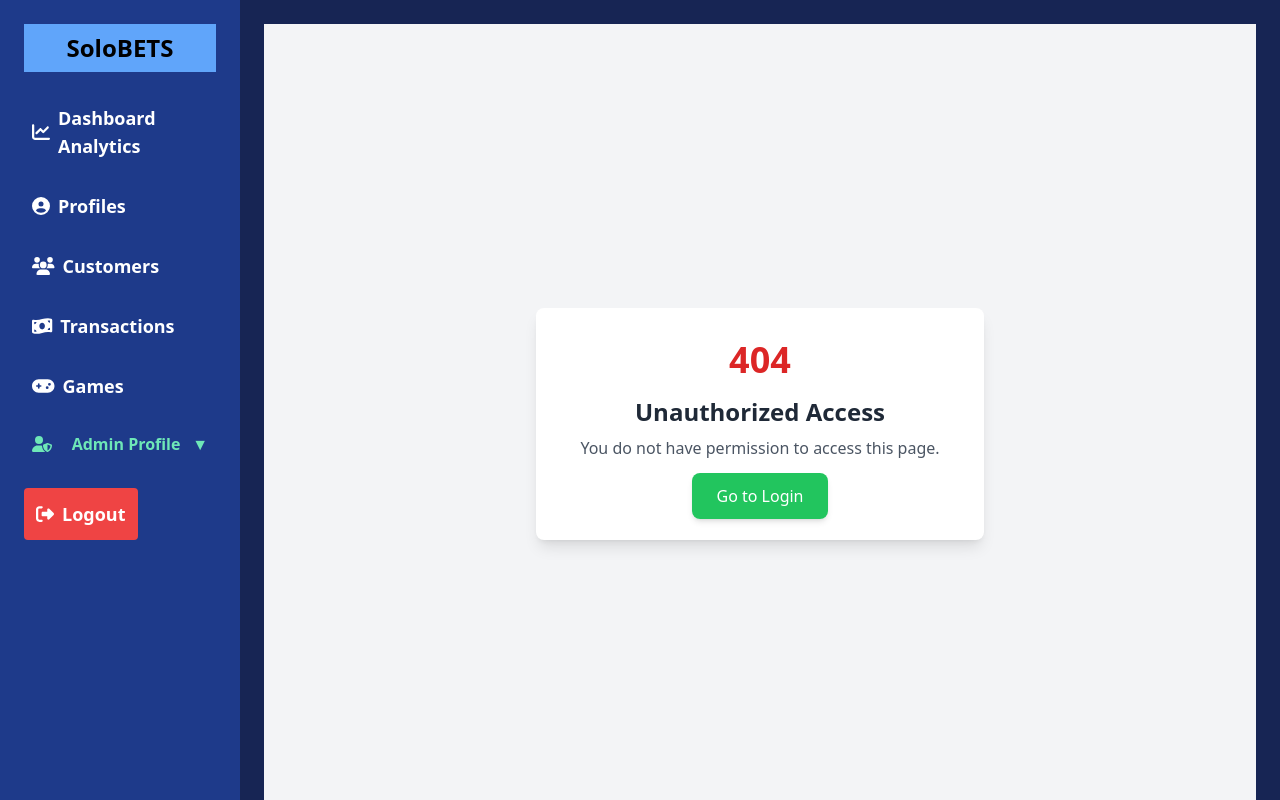
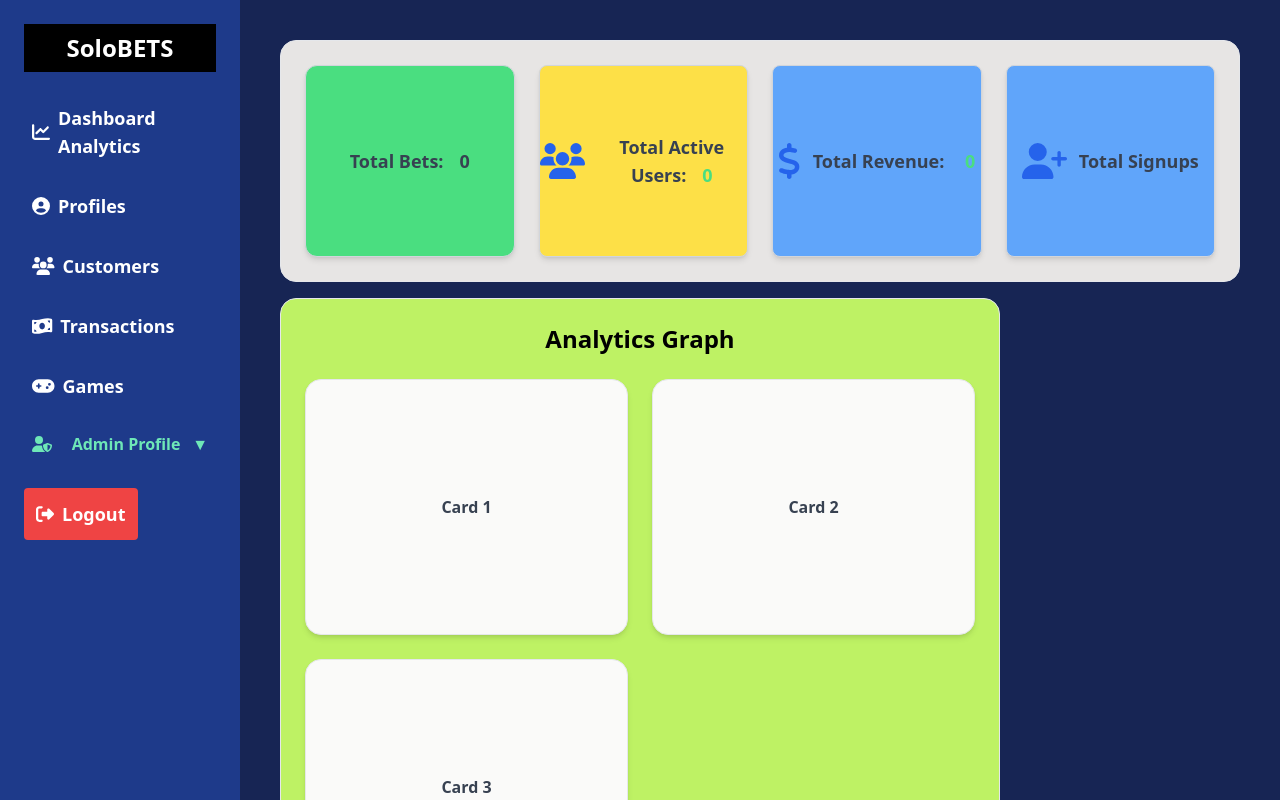
Before and after one commit to sololemons/BettingDashboard, a Vue app: page /analytics in a window 1280 px wide. Before the commit this address led to /unauthorized. Built offline with nearby package versions, Linux system fonts and the light colour scheme; no server answers; sample sign-in values are in the browser's storage.

Commit message:
seventh commit

```diff
--- a/package.json
+++ b/package.json
@@ -13,9 +13,14 @@
     "@fortawesome/free-solid-svg-icons": "^6.7.2",
     "@fortawesome/vue-fontawesome": "^3.0.8",
     "axios": "^1.8.1",
+    "canvasjs": "^1.8.3",
+    "chart.js": "^3.9.1",
     "pinia": "^3.0.1",
+    "recharts": "^2.15.1",
     "tailwind-scrollbar-hide": "^2.0.0",
     "vue": "^3.5.13",
+    "vue-chart-3": "^3.1.8",
+    "vue-chartjs": "^5.3.2",
     "vue-router": "^4.5.0"
   },
   "devDependencies": {
--- a/src/components/Analytics.vue
+++ b/src/components/Analytics.vue
@@ -1,25 +1,34 @@
 <template>
-  <div class="flex flex-col md:flex-row justify-between items-start gap-4 p-4">
+  <div class="flex flex-col justify-between items-start gap-4 p-4">
 
 
     <div class="relative flex flex-col bg-stone-200 rounded-2xl border border-gray-200 p-6 w-full
-      sm:w-11/12 md:w-[53%] lg:w-[80%] xl:w-[70%]">
-      <div class="grid grid-cols-1 sm:grid-cols-2 lg:grid-cols-3 gap-6">
+      sm:w-11/12 md:w-[53%] lg:w-[80%] xl:w-full">
+      <div class="grid grid-cols-1 sm:grid-cols-2 lg:grid-cols-4 gap-6">
 
         <div class="bg-green-400 h-32 sm:h-40 md:h-44 lg:h-48 rounded-xl shadow-md flex items-center justify-center
           transform hover:scale-95 transition border border-gray-300">
-          <p class="text-gray-700 font-semibold text-lg text-center">Total Bets</p>
+          <p class="text-gray-700 font-semibold text-lg text-center"><span class="mr-4">Total Bets:</span><span class="font-extrabold text-lg text-green-400"></span>{{ totalBetsPlaced  }}</p>
         </div>
 
         <div class="bg-yellow-300 h-32 sm:h-40 md:h-44 lg:h-48 rounded-lg shadow-md flex items-center justify-center
           transform hover:scale-95 transition border border-gray-300">
-          <p class="text-gray-700 font-semibold text-lg text-center">Total Active Users</p>
+          <font-awesome-icon :icon="['fas', 'users']" class=" text-blue-600 mr-3 text-4xl" />
+          <p class="text-gray-700 font-semibold text-lg text-center"><span class="mr-4">Total Active Users:</span><span class="font-extrabold text-lg text-green-400">{{ totalActiveUsers }}</span></p>
         </div>
 
         <div class="bg-blue-400 h-32 sm:h-40 md:h-44 lg:h-48 rounded-lg shadow-md flex items-center justify-center
           transform hover:scale-95 transition border border-gray-300">
-          <p class="text-gray-700 font-semibold text-lg text-center">Total Revenue</p>
+          <font-awesome-icon :icon="['fas', 'dollar-sign']" class=" text-blue-600 mr-3 text-4xl" />
+          <p class="text-gray-700 font-semibold text-lg text-center"><span class="mr-4">Total Revenue: </span><span class="font-extrabold text-lg text-green-400">{{ totalRevenue }}</span></p>
         </div>
+        <div class="bg-blue-400 h-32 sm:h-40 md:h-44 lg:h-48 rounded-lg shadow-md flex items-center justify-center
+          transform hover:scale-95 transition border border-gray-300">
+          <font-awesome-icon :icon="['fas', 'user-plus']" class=" text-blue-600 mr-3 text-4xl" />
+          <p class="text-gray-700 font-semibold text-lg text-center">Total Signups</p>
+        </div>
+
+
 
       </div>
     </div>
@@ -48,35 +57,76 @@
             <p class="text-gray-700 font-semibold">Card 3</p>
           </div>
 
-          <div class="bg-stone-50 p-6 rounded-2xl shadow-md border border-gray-200 flex items-center justify-center
-            h-40 sm:h-44 md:h-48 lg:h-56 xl:h-64">
-            <p class="text-gray-700 font-semibold">Card 4</p>
-          </div>
+
+
+
+
+
 
         </div>
       </div>
     </div>
+
   </div>
 
-  <div class="relative flex flex-col bg-lime-300 rounded-2xl border border-gray-200 p-6
-    sm:w-11/12 md:w-[45%] lg:w-[54%] xl:w-[47%]">
-
-    <div class="grid grid-cols-1 sm:grid-cols-2 lg:grid-cols-3 gap-6">
-
-      <div class="bg-green-400 h-32 sm:h-40 md:h-44 lg:h-48 rounded-lg shadow-md flex items-center justify-center
-        transform hover:scale-95 transition border border-gray-300">
-      </div>
-
-      <div class="bg-yellow-300 h-32 sm:h-40 md:h-44 lg:h-48 rounded-lg shadow-md flex items-center justify-center
-        transform hover:scale-95 transition border border-gray-300">
-
-      </div>
-
-      <div class="bg-blue-400 h-32 sm:h-40 md:h-44 lg:h-48 rounded-lg shadow-md flex items-center justify-center
-        transform hover:scale-95 transition border border-gray-300">
-      </div>
-
-    </div>
-  </div>
 
 </template>
+<script setup>
+import { ref } from 'vue';
+import { onMounted } from 'vue';
+import{ computed } from 'vue';
+import axios from 'axios';
+
+
+const bets = ref([]);
+const users = ref([]);
+const transactions = ref([]);
+
+
+
+const fetchBets = async () => {
+  try {
+    const response = await axios.get(`http://localhost:8081/admins/all/bets`);
+    bets.value = response.data;
+  } catch (error) {
+    console.error("No bets found", error);
+    bets.value = [];
+  }
+};
+
+const fetchUsers = async () => {
+  try {
+    const response = await axios.get(`http://localhost:8081/admins/all/user`);
+    users.value = response.data;
+  } catch (error) {
+    console.error("No users found", error);
+    users.value = [];
+  }
+};
+const fetchTransactions = async () => {
+  try {
+    const response = await axios.get(`http://localhost:8081/admins/fetch/all`);
+    transactions.value = response.data;
+  } catch (error) {
+    console.error("No transactions found", error);
+    transactions.value = [];
+  }
+};
+
+const totalActiveUsers = computed(() => users.value.length);
+const totalBetsPlaced = computed(() => bets.value.length);
+
+const totalRevenue = computed(() => {
+  return transactions.value
+    .filter(transaction => transaction.transactionType === 'DEBIT')
+    .reduce((sum, transaction) => sum + (transaction.amount || 0), 0);
+});
+
+
+onMounted(() => {
+  fetchBets();
+  fetchUsers();
+  fetchTransactions();
+
+});
+</script>
--- a/src/components/Profiles.vue
+++ b/src/components/Profiles.vue
@@ -19,17 +19,30 @@
       </button>
     </div>
 
-    <div v-if="user" class="flex flex-col lg:flex-row gap-4 mt-4">
-      <div class="flex flex-col items-center border border-gray-300 bg-white w-full lg:w-1/2 xl:w-[40%] p-6 rounded-2xl shadow-md">
-        <div class="text-2xl font-extrabold hover:scale-95 transition cursor-pointer">Profile</div>
-        <div class="flex flex-col w-full p-4 border bg-stone-100 shadow-lg rounded-lg space-y-4 mt-4">
-          <p><span class="font-semibold">📞 Phone Number:</span> {{ user.phoneNumber }}</p>
-          <p><span class="font-semibold">Customer ID:</span> {{ user.id }}</p>
-        </div>
-      </div>
+    <div v-if="user" class="flex flex-col lg:flex-row gap-6 mt-6">
+  <!-- Profile Card -->
+  <div class="flex flex-col items-center border border-gray-300 bg-white w-full lg:w-1/2 xl:w-[40%] p-6 rounded-2xl shadow-md">
+    <h2 class="text-2xl font-extrabold hover:scale-95 transition cursor-pointer">Profile</h2>
 
-      <div class="border border-gray-300 bg-white w-full lg:w-1/2 xl:w-[60%] h-96 rounded-2xl shadow-md"></div>
+    <div class="flex flex-col w-full p-4 border bg-stone-100 shadow-lg rounded-lg space-y-4 mt-4">
+      <p><span class="font-semibold">📞 Phone Number:</span> {{ user.phoneNumber }}</p>
+      <p><span class="font-semibold">🆔 Customer ID:</span> {{ user.id }}</p>
+      <p><span class="font-semibold">💰 Account Balance:</span> {{ user.accountBalance }}</p>
     </div>
+  </div>
+
+
+  <div class="border border-gray-300 bg-white w-full lg:w-1/2 xl:w-[60%] p-6 rounded-2xl shadow-md">
+    <h2 class="text-2xl font-extrabold mb-4">Betting Summary</h2>
+
+    <div class="space-y-3">
+      <p><span class="font-extrabold">Number of Bets Placed:</span> {{ totalBetsPlaced }}</p>
+      <p><span class="font-extrabold">Status:</span> <span class="text-gray-700">Active</span></p>
+      <p><span class="font-extrabold">Total Amount Deposited:</span> {{ totalDeposited }}</p>
+      <p><span class="font-extrabold">Total Amount Withdrawn:</span></p>
+    </div>
+  </div>
+</div>
 
 
     <div class="flex space-x-4 mt-6 border-b">
@@ -60,7 +73,7 @@
               <button class="bg-yellow-300 rounded-2xl px-4 py-1">{{ bet.status }}</button>
             </td>
             <td class="py-3">{{ bet.totalGames }}</td>
-            <td class="py-3">{{ bet.totalOdds }}</td>
+            <td class="py-3">{{ bet.totalOdds.toFixed(2) }}</td>
           </tr>
         </tbody>
       </table>
@@ -105,6 +118,7 @@ import axios from "axios";
 import BetslipModal from "./BetslipModal.vue";
 import { useRoute } from "vue-router";
 import LoadingSpinner from "./LoadingSpinner.vue";
+import { computed } from "vue";
 
 const router = useRoute()
 const searchPhone = ref("");
@@ -174,6 +188,13 @@ const fetchTransactions = async (id) => {
     transactions.value = [];
   }
 };
+
+const totalBetsPlaced = computed(() => bets.value.length);
+const totalDeposited = computed(() => {
+  return bets.value.reduce((sum, bet) => sum + bet.stake, 0);
+});
+
+
 const formatDate = (dateString) => {
     const options = { weekday: "long", month: "short", day: "numeric", hour: "2-digit", minute: "2-digit" };
     return new Date(dateString).toLocaleDateString("en-US", options);
--- a/src/main.js
+++ b/src/main.js
@@ -6,8 +6,8 @@ import router from './router';
 import { library } from '@fortawesome/fontawesome-svg-core';
 import { FontAwesomeIcon } from '@fortawesome/vue-fontawesome';
 
-import { faSignOutAlt, faUserShield, faUsers, faChartBar, faGamepad, faMoneyBillWave, faUserPlus,faChartLine, faUserCircle, faEye} from '@fortawesome/free-solid-svg-icons';
-library.add(faSignOutAlt, faUserShield, faUsers, faChartBar, faGamepad, faMoneyBillWave, faUserPlus, faChartLine, faUserCircle, faEye);
+import { faSignOutAlt, faUserShield, faUsers, faChartBar, faGamepad, faMoneyBillWave, faUserPlus,faChartLine, faUserCircle, faEye, faDollarSign} from '@fortawesome/free-solid-svg-icons';
+library.add(faSignOutAlt, faUserShield, faUsers, faChartBar, faGamepad, faMoneyBillWave, faUserPlus, faChartLine, faUserCircle, faEye,faDollarSign);
 const app = createApp(App)
 const pinia = createPinia()
 app.use(pinia)
--- a/src/router/index.js
+++ b/src/router/index.js
@@ -10,6 +10,8 @@ import Games from '@/components/Games.vue'
 import Transaction from '@/components/Transaction.vue'
 import { requireAuth } from '@/stores/authGuard'
 import Unauthorized from '@/components/unauthorized.vue'
+
+
 
 const router = createRouter({
   history: createWebHistory(import.meta.env.BASE_URL),
@@ -35,7 +37,7 @@ const router = createRouter({
         path: '/analytics',
         name: 'analytics',
         component: Analytics,
-        meta: { role: 'SuperAdmin' }
+
         },
         {
           path: '/profiles',
@@ -47,20 +49,20 @@ const router = createRouter({
           path: '/customers',
           name: 'customers',
           component: Customers,
-          meta: { role: 'CustomerCare' }
+
         },
         {
           path: '/games',
           name: 'games',
           component: Games,
-          meta: { role: 'CustomerCare' }
+
         },
 
         {
           path: '/transaction',
           name: 'transaction',
           component: Transaction,
-          meta: {role: 'SuperAdmin'}
+
         },
         {
           path: '/unauthorized',
@@ -80,6 +82,7 @@ const router = createRouter({
 
 
 
+
   ]
 })
 
--- a/src/views/Dashboard.vue
+++ b/src/views/Dashboard.vue
@@ -5,7 +5,7 @@
       class="w-60 bg-blue-900 text-white flex flex-col p-6 space-y-6 absolute md:relative md:block md:h-screen z-50 transition-transform transform md:translate-x-0"
       :class="{ '-translate-x-full': !isSidebarOpen }">
 
-      <h2 class="text-2xl font-extrabold text-center text-black bg-blue-400 p-2">SoloBETS</h2>
+      <h2 class="text-2xl font-extrabold text-center text-white bg-black p-2">SoloBETS</h2>
       <nav class="flex-1">
         <ul class="space-y-4">
           <li>
```
Also changed, not shown: 1 other file (tests, documents, lock files or other folders).
